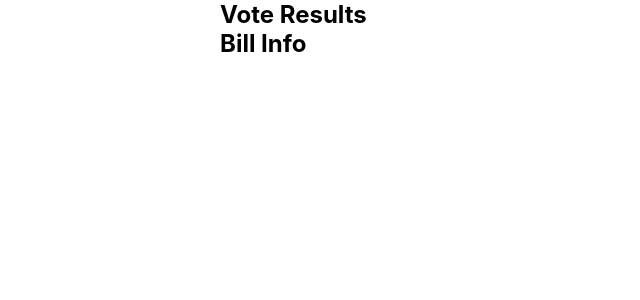
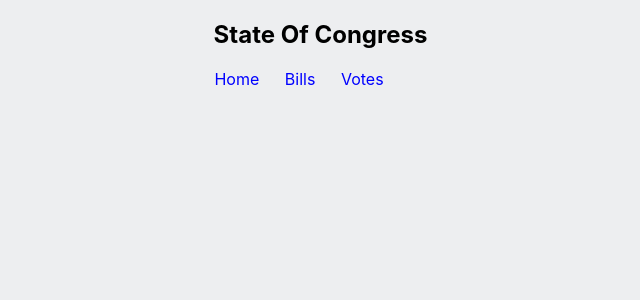
Before and after one commit to zachar1a/congress, a React (Create React App) app in the folder frontend/: page / in a window 1280 px wide. Shown: the top 300 px of the page, without its empty margins (164-804 px from the left). Built offline with nearby package versions, Linux system fonts and the light colour scheme; no server answers.

Commit message:
adding in some routing to the pages and sepereating the components into their own pages

```diff
--- a/frontend/public/index.html
+++ b/frontend/public/index.html
@@ -24,9 +24,9 @@
       work correctly both with client-side routing and a non-root public URL.
       Learn how to configure a non-root public URL by running `npm run build`.
     -->
-    <title>React App</title>
+    <title>State Of Congress</title>
   </head>
-  <body>
+  <body style="background-color:#edeef0;">
     <noscript>You need to enable JavaScript to run this app.</noscript>
     <div id="root"></div>
     <!--
--- a/frontend/src/App.js
+++ b/frontend/src/App.js
@@ -1,10 +1,16 @@
 import React from "react";
 import BillInfo from './Components/BillInfo/BillInfo'
 import VoteResults from './Components/VoteResults/VoteResults'
+import Home from './Components/Home/Home'
 import './App.css';
 
 
+const Route = require("react-router-dom").Route;
+const Switch = require("react-router-dom").Switch;
+
+
 function App() {
+	/*
 	const voteTitleStyle={
 		width:"40%",
 		margin:"auto"
@@ -13,16 +19,16 @@ function App() {
 		width:"40%",
 		margin:"auto"
 	};
+	*/
   return (
     <div className="App">
-	  <div className="Votes">
-	  	<h2 className="vote-title" style={voteTitleStyle}>Vote Results</h2>
-	  	<VoteResults />
-	  </div>
-	  <div classNaame="Bills">
-	  	<h2 className="bill-title" style={BillTitleStyle}>Bill Info</h2>
-	  	<BillInfo />
-	  </div>
+	  <main>
+	  <Switch>
+	 	<Route path="/" component={Home} exact/>
+	 	<Route path="/Bills" component={BillInfo} exact/>
+	 	<Route path="/votes" component={VoteResults} exact/>
+	  </Switch>
+	  </main>
     </div>
   );
 }
--- a/frontend/src/Components/BillCard/BillCard.js
+++ b/frontend/src/Components/BillCard/BillCard.js
@@ -1,5 +1,5 @@
 import React from "react";
-import styles from "./BillCard.css";
+import "./BillCard.css";
 
 class BillCard extends React.Component{
 	render(){
--- a/frontend/src/Components/BillInfo/BillInfo.js
+++ b/frontend/src/Components/BillInfo/BillInfo.js
@@ -1,5 +1,6 @@
 import React from "react";
 import BillCard from "../BillCard/BillCard";
+import Navbar from "../Navbar/Navbar";
 
 const url = "https://state-of-congress.herokuapp.com/api/info/"
 
@@ -32,9 +33,10 @@ class BillInfo extends React.Component{
 		    	      slug={bill.slug}/>
             );
          });
-        return(
-            billItems
-        )
+        return[
+		<Navbar />,
+		billItems
+	]
         };
 }
 
--- a/frontend/src/Components/Card/Card.js
+++ b/frontend/src/Components/Card/Card.js
@@ -1,5 +1,5 @@
 import React from "react";
-import styles from "./Card.css";
+import "./Card.css";
 
 class Card extends React.Component{
 	render(){
--- /dev/null
+++ b/frontend/src/Components/Home/Home.css
@@ -0,0 +1,5 @@
+.title{
+	width:41%;
+	margin-left:auto;
+	margin-right:auto;
+}
--- /dev/null
+++ b/frontend/src/Components/Home/Home.js
@@ -0,0 +1,21 @@
+import React from "react";
+import Navbar from "../Navbar/Navbar";
+
+import "./Home.css";
+
+const Link = require("react-router-dom").Link;
+
+class Home extends React.Component{
+
+
+    render(){
+            return(
+		    <div>
+		    	<h2 className="title">State Of Congress</h2>
+		    	<Navbar />
+		    </div>
+            );
+        };
+}
+
+export default Home;
--- /dev/null
+++ b/frontend/src/Components/Navbar/Navbar.css
@@ -0,0 +1,22 @@
+.navbar{
+	width:48%;
+	margin-right:auto;
+	margin-left:auto;
+}
+.navbar li{
+	list-style-type:none;
+	display:inline;
+	margin-left:2vw;
+}
+
+.navbar a{
+	text-decoration:none;
+	color:blue;
+}
+.navbar a:hover{
+	text-decoration:underline;
+	color:blue;
+}
+.navbar a:visited{
+	color:red;
+}
--- /dev/null
+++ b/frontend/src/Components/Navbar/Navbar.js
@@ -0,0 +1,22 @@
+import React from "react";
+import "./Navbar.css";
+
+import { Link } from "react-router-dom"
+
+
+
+class Navbar extends React.Component{
+	render(){
+		return(
+			<div>
+				<ul className="navbar">
+					<li><Link to="/">Home</Link></li>
+					<li><Link to="/Bills">Bills</Link></li>
+					<li><Link to="/Votes">Votes</Link></li>
+				</ul>
+			</div>
+		);
+	};
+}
+
+export default Navbar;
--- a/frontend/src/Components/VoteResults/VoteResults.js
+++ b/frontend/src/Components/VoteResults/VoteResults.js
@@ -1,5 +1,6 @@
 import React from "react";
 import Card from "../Card/Card";
+import Navbar from "../Navbar/Navbar";
 
 const url = "https://state-of-congress.herokuapp.com/api/results/"
 
@@ -37,9 +38,10 @@ class VoteResults extends React.Component{
 	    */
             );
          });
-        return(
-            resultItems
-        )
+        return[
+		<Navbar />
+            	,resultItems
+	];
         };
 }
 
--- a/frontend/src/index.js
+++ b/frontend/src/index.js
@@ -4,9 +4,13 @@ import './index.css';
 import App from './App';
 import * as serviceWorker from './serviceWorker';
 
+const BrowserRouter = require("react-router-dom").BrowserRouter;
+
 ReactDOM.render(
-    <App />,
-  document.getElementById('root')
+	<BrowserRouter>
+		<App />
+	</BrowserRouter>
+  ,document.getElementById('root')
 );
 
 // If you want your app to work offline and load faster, you can change
--- a/package.json
+++ b/package.json
@@ -11,5 +11,9 @@
   },
   "cacheDirectories": [
     "frontend/node_modules"
-  ]
+  ],
+  "dependencies": {
+    "react-router": "^5.2.0",
+    "react-router-dom": "^5.2.0"
+  }
 }
```
Also changed, not shown: 1 other file (tests, documents, lock files or other folders).
